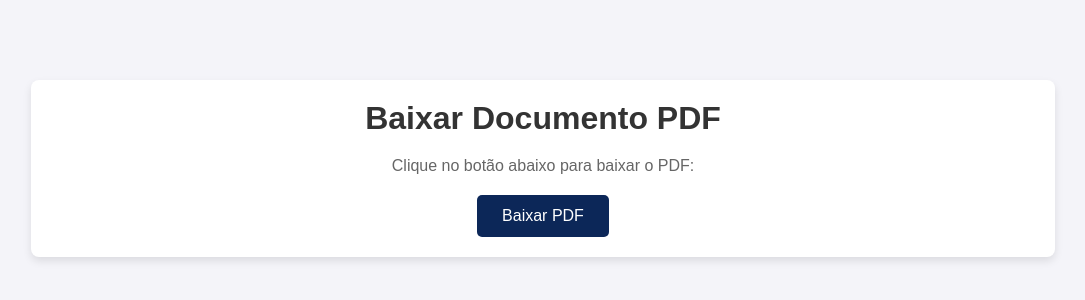
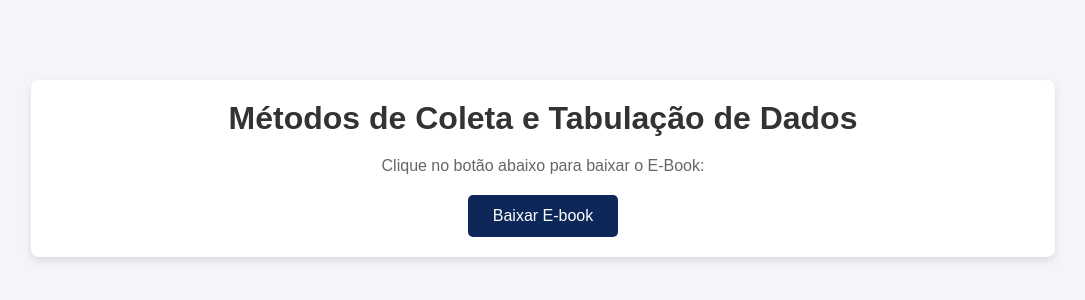
Before and after one commit to GuNunesB/E-book-HumanUp, a plain HTML site: page index.html in a window 1280 px wide. Shown: the part 232-532 px from the top of the page, without its empty margins (97-1182 px from the left). Drawn offline with Linux system fonts and the light colour scheme.

Commit message:
atualizacao

```diff
--- a/index.html
+++ b/index.html
@@ -10,9 +10,9 @@
 
 <body>
     <div class="container">
-        <h1>Baixar Documento PDF</h1>
-        <p>Clique no botão abaixo para baixar o PDF:</p>
-        <a href="COLETA E TABULAÇÃO DE DADOS PARA O CAT.pdf" class="btn" download>Baixar PDF</a>
+        <h1>Métodos de Coleta e Tabulação de Dados</h1>
+        <p>Clique no botão abaixo para baixar o E-Book:</p>
+        <a href="E-book-MCTD-CAT.pdf" class="btn" download>Baixar E-book</a>
     </div>
 </body>
 
```
Also changed, not shown: 2 other files.
